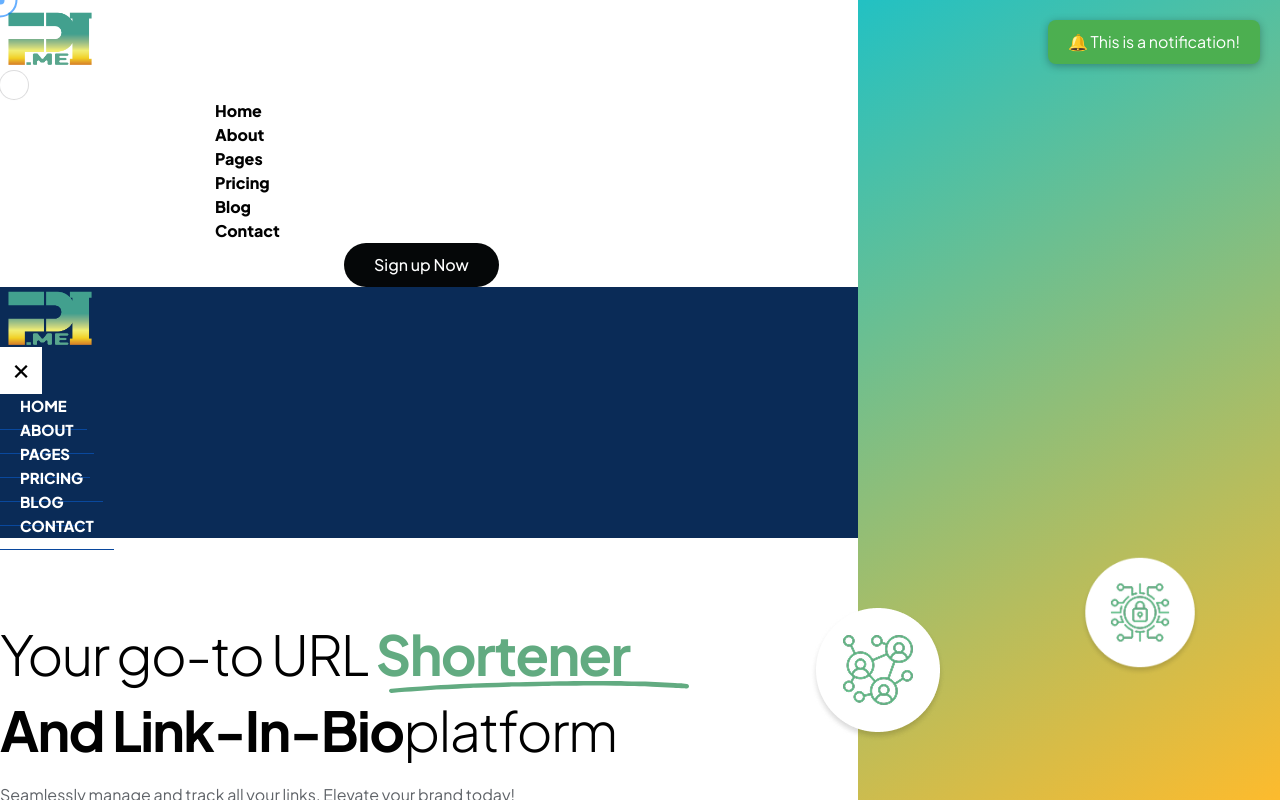
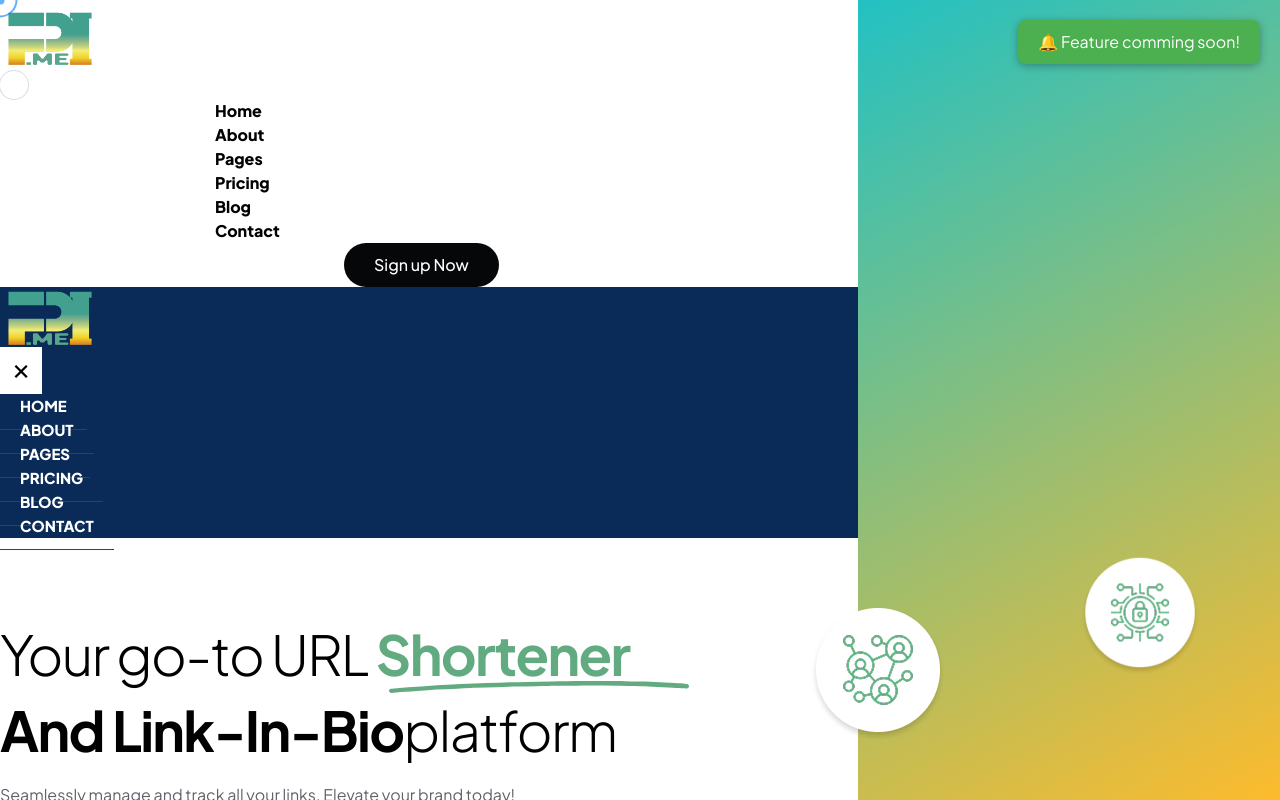
Before and after one commit to ascinate/fpi, a React (Vite) app: page / in a window 1280 px wide. Both pictures are taken after a click on the button "Sign up Now". Shown: the top 800 px of the page. Built offline with nearby package versions, Linux system fonts and the light colour scheme; a web font is replaced by a local one.

Commit message:
Feature comming soon2

```diff
--- a/src/components/Navbar.jsx
+++ b/src/components/Navbar.jsx
@@ -112,7 +112,7 @@ function Navbar() {
                 </nav>
                 {show && (
                     <div style={styles.notification}>
-                        🔔 This is a notification!
+                        🔔 Feature comming soon!
                     </div>
                 )}
             </header>
```
